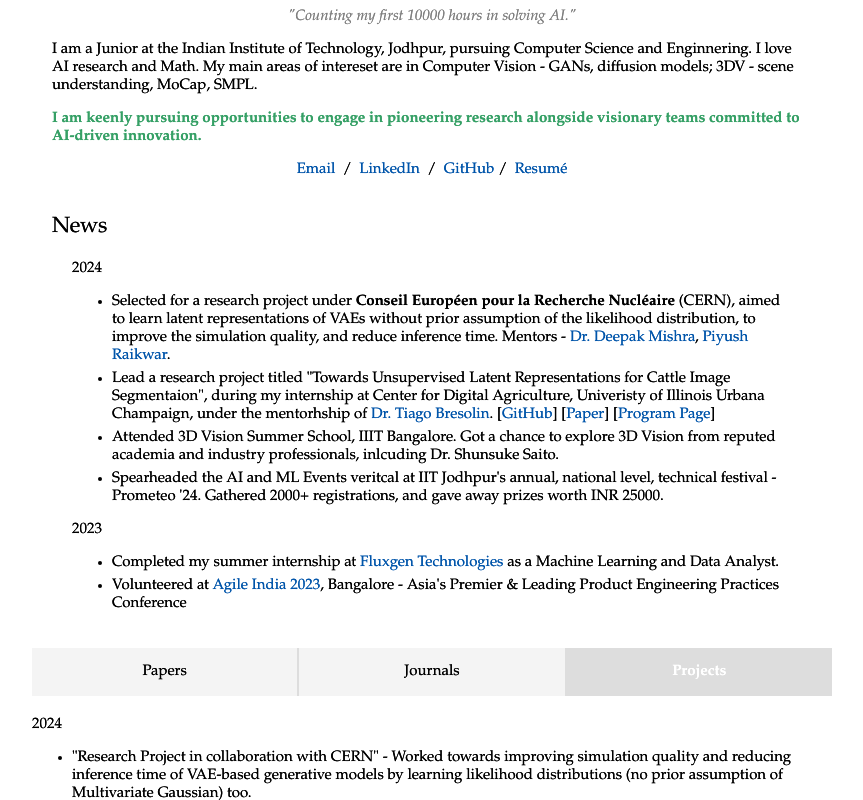
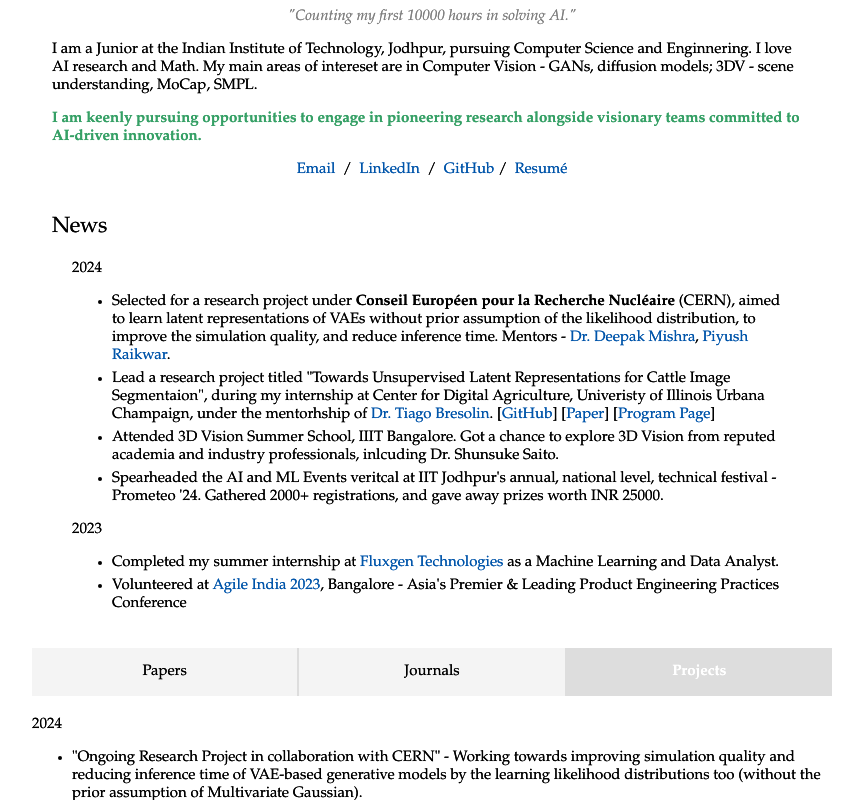
Before and after one commit to Veeraraju-E/portfolio, a plain HTML site: page index.html in a window 1280 px wide. Both pictures are taken after a click on the element "Projects". Shown: the part 258-1058 px from the top of the page, without its empty margins (208-1071 px from the left). Drawn offline with nearby package versions, Linux system fonts and the light colour scheme; a web font is replaced by a local one.

Commit message:
nits to Projects section

```diff
--- a/index.html
+++ b/index.html
@@ -159,10 +159,10 @@
         <p>2024</p>
         <ul>
           <li>
-            "Research Project in collaboration with CERN" - Worked towards
-            improving simulation quality and reducing inference time of
-            VAE-based generative models by learning likelihood distributions (no
-            prior assumption of Multivariate Gaussian) too.
+            "Ongoing Research Project in collaboration with CERN" - Working
+            towards improving simulation quality and reducing inference time of
+            VAE-based generative models by the learning likelihood distributions
+            too (without the prior assumption of Multivariate Gaussian).
           </li>
           <li>
             "Project Focal" - Focused on building an algorithm to tag millions
```
